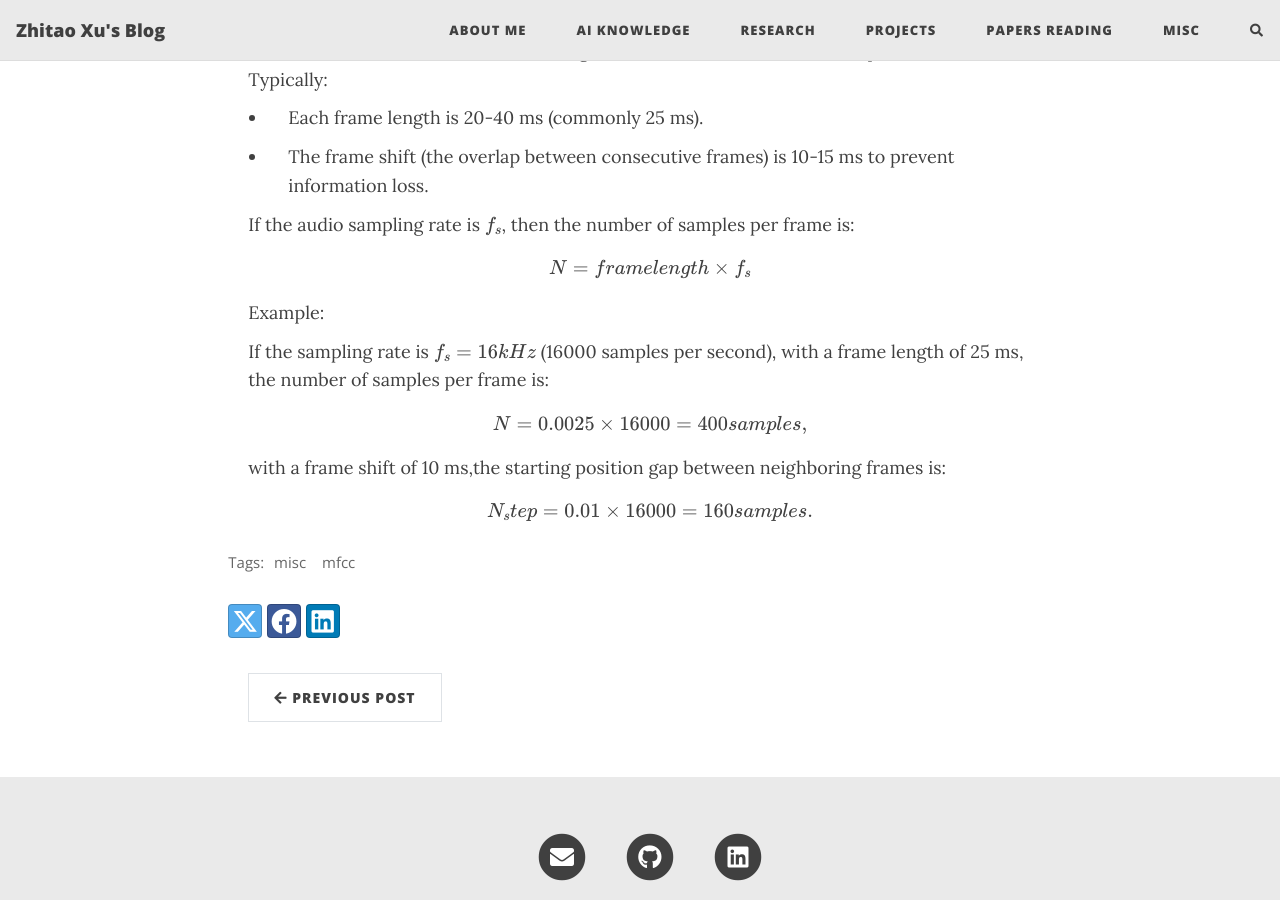
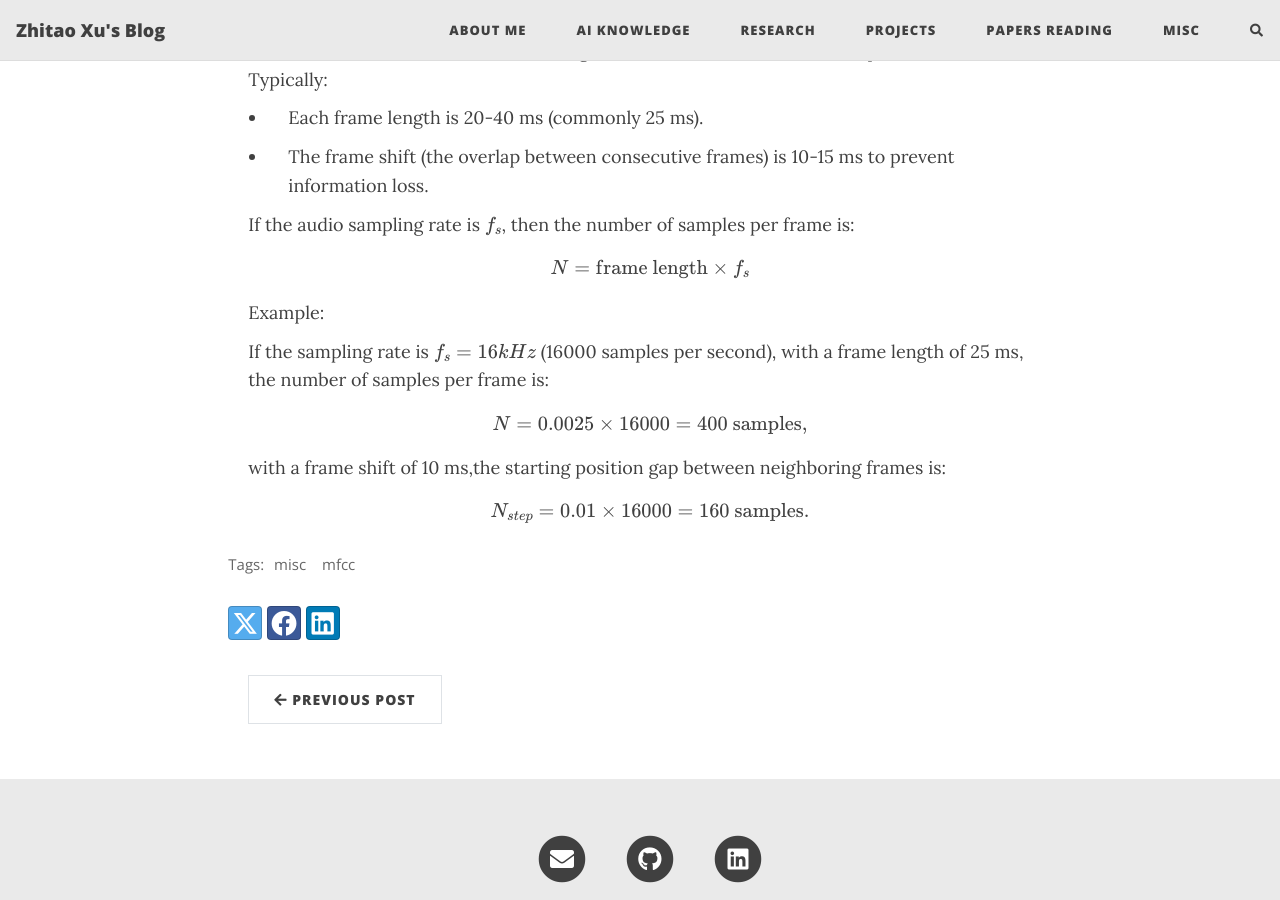
Before and after one commit to HerrXu01/herrxu01.github.io, a Jekyll site: the page built from misc/_posts/2025-03-07-About-MFCC.md, in a window 1280 px wide and 900 px high, scrolled down 1880 px. Built offline with Jekyll 4.4.1, drawn with Linux system fonts in a browser that asks for light colours; formulas are drawn with MathJax 3; comment, search, counter and statistics services are not loaded.

Commit message:
update mfcc post

```diff
--- a/misc/_posts/2025-03-07-About-MFCC.md
+++ b/misc/_posts/2025-03-07-About-MFCC.md
@@ -47,7 +47,7 @@ This phenomenon occurs because our perception of pitch is not based on the absol
     If the audio sampling rate is \\(f_s\\), then the number of samples per frame is:
 
     \begin{equation}
-    N = frame length \times f_s
+    N = \text{frame length} \times f_s
     \end{equation}
 
     Example:
@@ -55,11 +55,11 @@ This phenomenon occurs because our perception of pitch is not based on the absol
     If the sampling rate is \\(f_s = 16 kHz\\) (16000 samples per second), with a frame length of 25 ms, the number of samples per frame is:
 
     \begin{equation}
-    N = 0.0025 \times 16000 = 400 samples,
+    N = 0.0025 \times 16000 = 400 \text{ samples},
     \end{equation}
 
     with a frame shift of 10 ms,the starting position gap between neighboring frames is:
 
     \begin{equation}
-    N_step = 0.01 \times 16000 = 160 samples.
+    N_{step} = 0.01 \times 16000 = 160 \text{ samples}.
     \end{equation}
```
